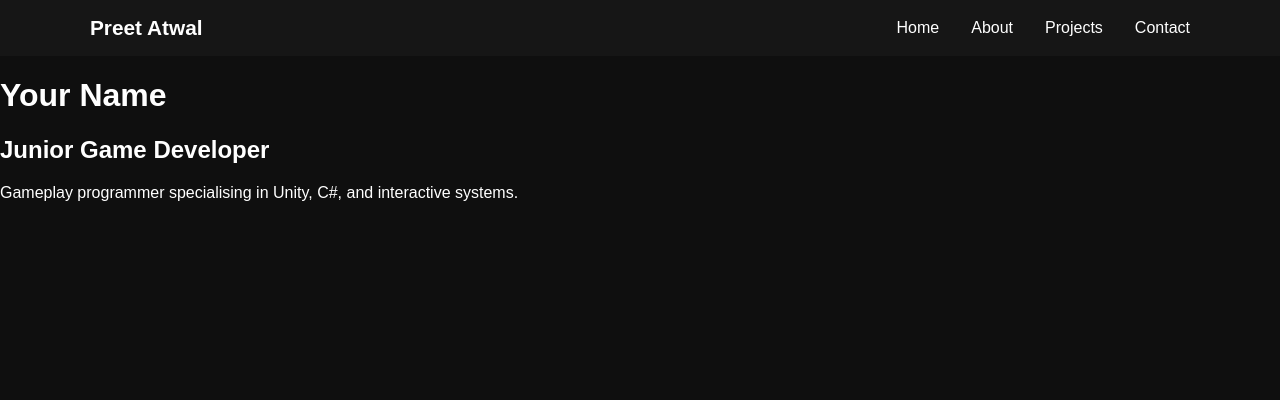
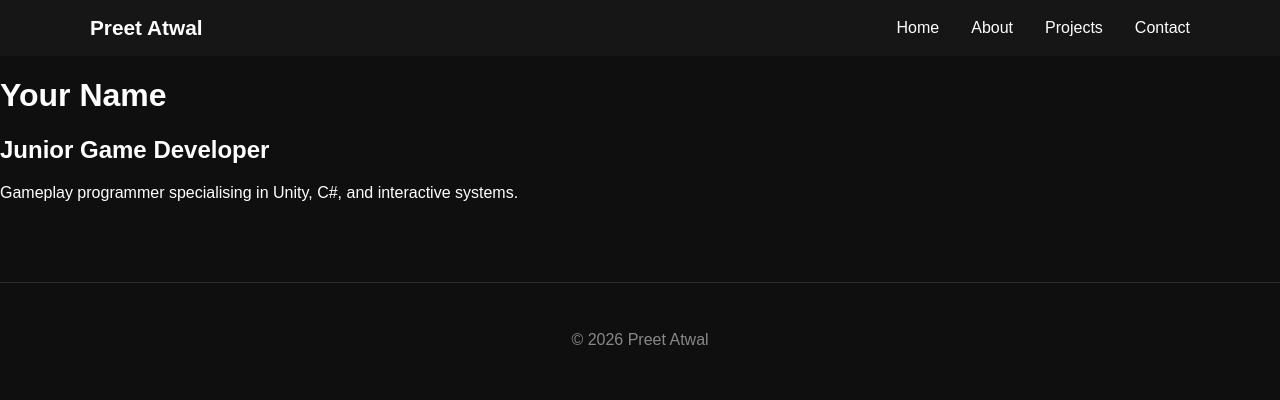
Before and after one commit to preetkanwalatwal/preetkanwalatwal.github.io, an Astro site: page / in a window 1280 px wide. Built offline with nearby package versions, Linux system fonts and the light colour scheme; Astro itself is replaced by a stand-in of ours.

Commit message:
Added footer

```diff
--- /dev/null
+++ b/src/components/Footer.astro
@@ -0,0 +1,9 @@
+<footer class="footer">
+
+<div class="container">
+
+<p>© 2026 Preet Atwal</p>
+
+</div>
+
+</footer>
--- a/src/layouts/MainLayout.astro
+++ b/src/layouts/MainLayout.astro
@@ -1,6 +1,7 @@
 ---
 import "../styles/global.css";
 import Navbar from "../components/Navbar.astro";
+import Footer from "../components/Footer.astro";
 
 const { title } = Astro.props;
 ---
@@ -23,6 +24,8 @@ const { title } = Astro.props;
 
 <slot />
 
+<Footer />
+
 </body>
 
 </html>
--- a/src/styles/global.css
+++ b/src/styles/global.css
@@ -51,3 +51,11 @@ nav{
 nav a:hover{
     color: #6da9ff;
 }
+
+.footer{
+    margin-top: 5rem;
+    padding: 2rem;
+    text-align: center;
+    color: #888;
+    border-top: 1px solid #2c2c2c;
+}
```
